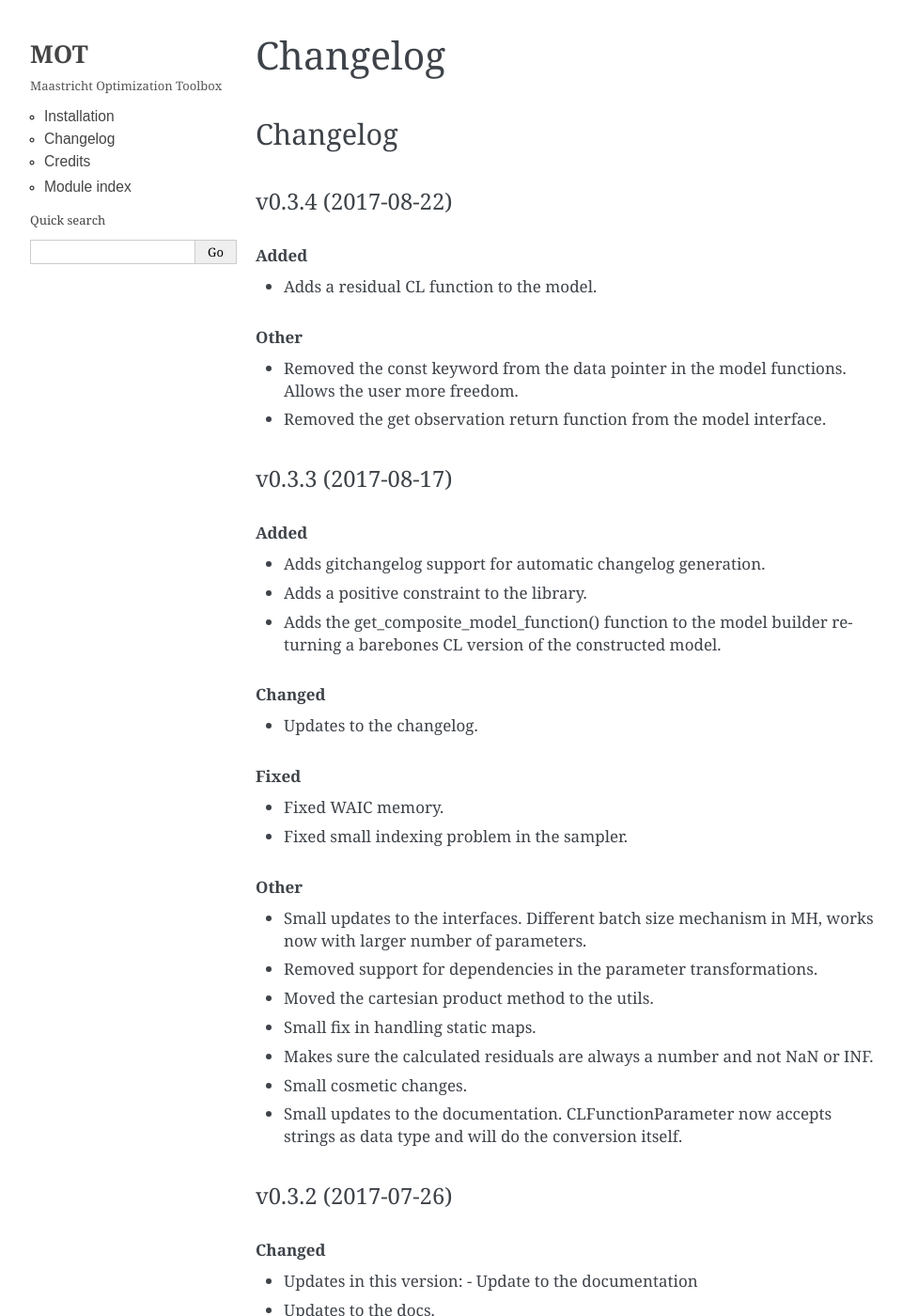
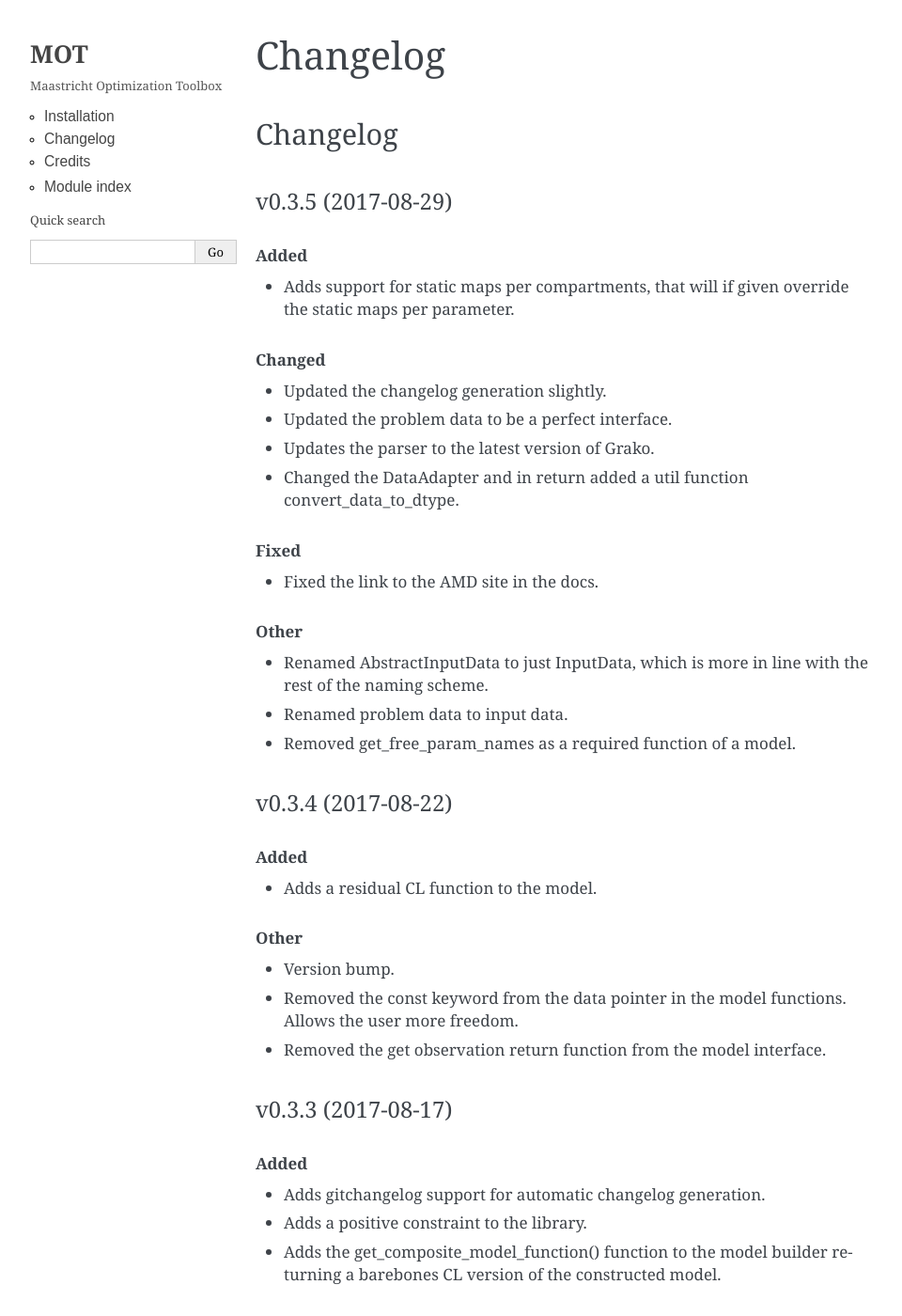
Before and after one commit to robbert-harms/MOT, a Sphinx documentation site: the page built from docs/changelog.rst, in a window 1280 px wide and 1400 px high. Shown: the whole window at 94% size, without its empty margins (148-1108 px from the left). Built offline with Sphinx 7.4.7, drawn with Linux system fonts in a browser that asks for light colours; some of the changed text lies outside the part shown.

Commit message:
Version bump

```diff
--- a/CHANGELOG.rst
+++ b/CHANGELOG.rst
@@ -1,6 +1,31 @@
 *********
 Changelog
 *********
+
+
+v0.3.5 (2017-08-29)
+===================
+
+Added
+-----
+- Adds support for static maps per compartments, that will if given override the static maps per parameter.
+
+Changed
+-------
+- Updated the changelog generation slightly.
+- Updated the problem data to be a perfect interface.
+- Updates the parser to the latest version of Grako.
+- Changed the DataAdapter and in return added a util function convert_data_to_dtype.
+
+Fixed
+-----
+- Fixed the link to the AMD site in the docs.
+
+Other
+-----
+- Renamed AbstractInputData to just InputData, which is more in line with the rest of the naming scheme.
+- Renamed problem data to input data.
+- Removed get_free_param_names as a required function of a model.
 
 
 v0.3.4 (2017-08-22)
@@ -12,6 +37,7 @@ Added
 
 Other
 -----
+- Version bump.
 - Removed the const keyword from the data pointer in the model functions. Allows the user more freedom.
 - Removed the get observation return function from the model interface.
 
@@ -436,6 +458,9 @@ Other
 - Removed a few old methods, updates to some comments.
 - Small fix to the Powell identity reset method.
 - Merge branch 'master' of github.com:cbclab/MOT.
+- Update install.rst.
+  Adds an install dependency
+- Update README.rst.
 - Replaces the old RanLux RNG with the Random123 RNG.
 - Finished adding the Random123 RNG.
 - Created the RNG with Random123, now proceeding with adding it to the code.
--- a/mot/__version__.py
+++ b/mot/__version__.py
@@ -1,4 +1,4 @@
-VERSION = '0.3.4'
+VERSION = '0.3.5'
 
 _items = VERSION.split('-')
 VERSION_NUMBER_PARTS = tuple(int(i) for i in _items[0].split('.'))
```
Also changed, not shown: other parts of CHANGELOG.rst (+1 -4 lines), docs/mot.model_building.rst (+6 -14 lines), 1 other file.
